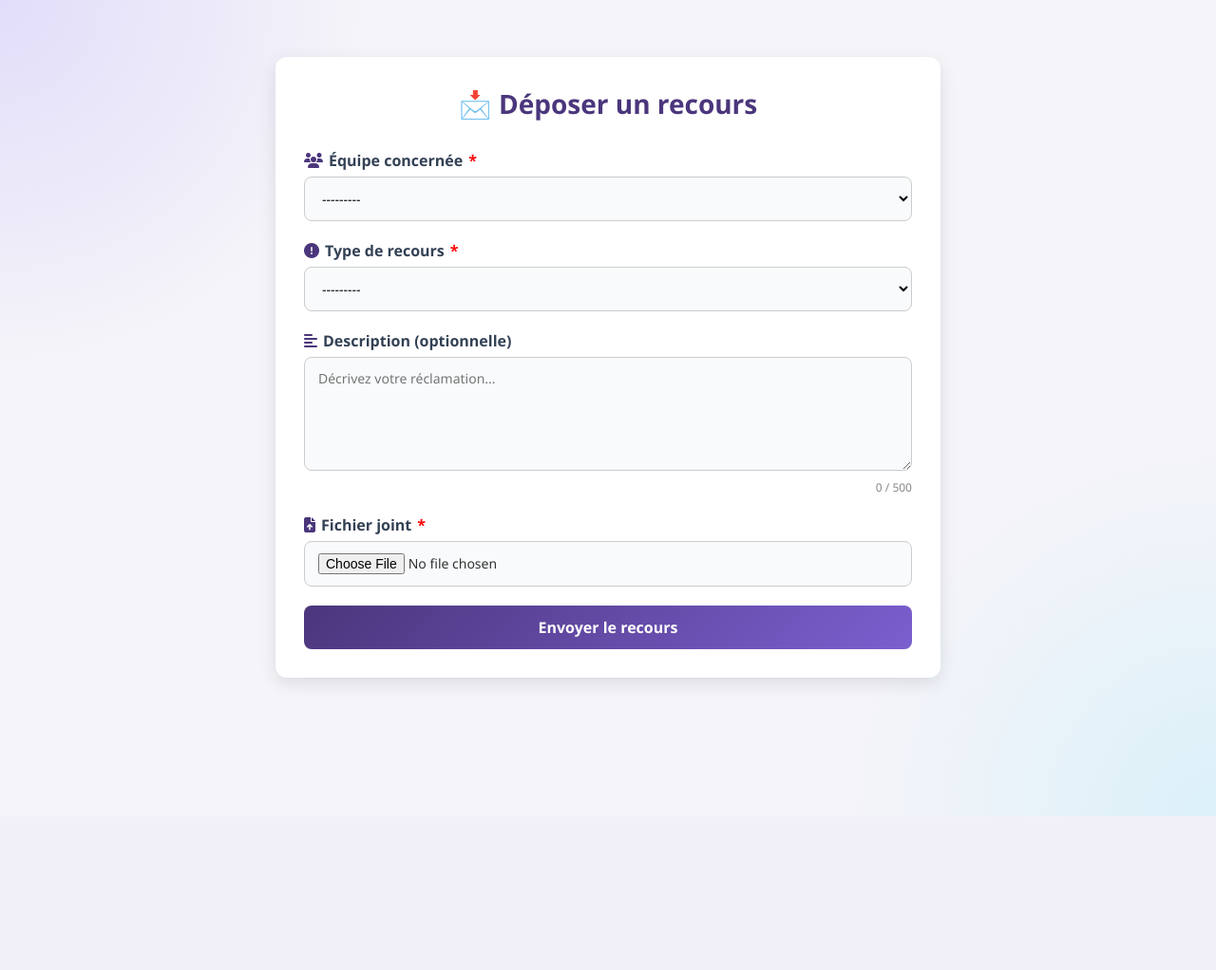
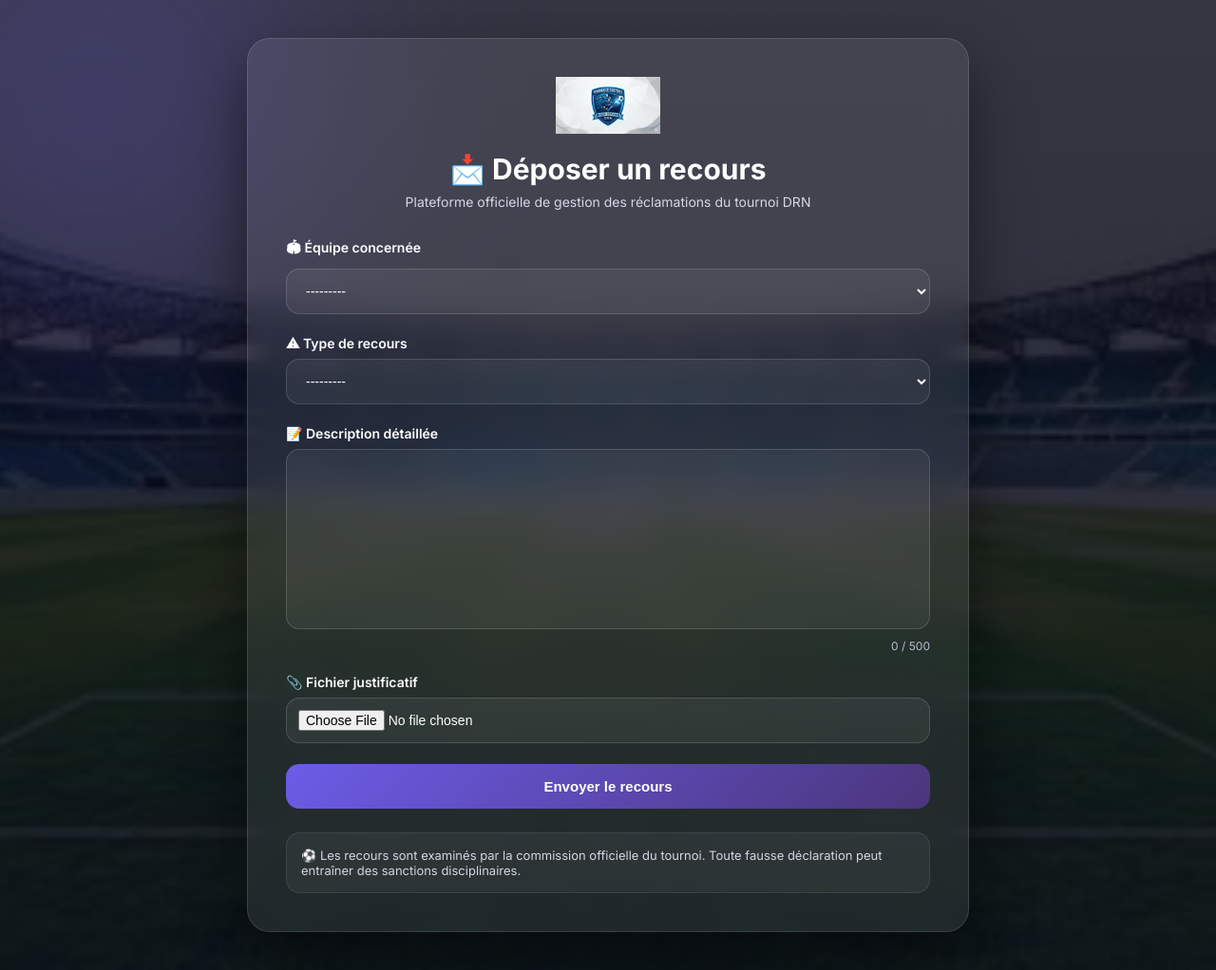
Before and after one commit to caissesosdirtech/projet_tournoi, a Django app: template reclamations/templates/reclamations/creer_reclamation.html in a window 1280 px wide. Shown: the whole page at 95% size. Before the commit the page ends 860 px from the top, so only its background shows below. Run offline with Django 5.2, Linux system fonts and the light colour scheme; the template is opened without the code that fills it: values that come from a table or form of the project are taken from there, others are empty; some libraries are stand-ins or nearby versions.

Commit message:
MAJ form reclamation pour rendre obligatoir PJ

```diff
--- a/reclamations/forms.py
+++ b/reclamations/forms.py
@@ -1,35 +1,27 @@
 from django import forms
 from .models import Reclamation
 from equipes.models import Equipe
+
+from django import forms
+from .models import Reclamation
 
 class ReclamationForm(forms.ModelForm):
 
     class Meta:
         model = Reclamation
-        fields = ['equipe', 'type_reclamation', 'description', 'fichier_joint']
-
-        widgets = {
-            'equipe': forms.Select(attrs={'class': 'form-control'}),
-            'type_reclamation': forms.Select(attrs={'class': 'form-control'}),
-            'description': forms.Textarea(attrs={
-                'class': 'form-control',
-                'rows': 4,
-                'placeholder': 'Décrivez votre réclamation...'
-            }),
-            'fichier_joint': forms.FileInput(attrs={'class': 'form-control'})
-        }
+        fields = '__all__'
 
     def __init__(self, *args, **kwargs):
+
         super().__init__(*args, **kwargs)
 
-        # Tous obligatoires sauf description
-        self.fields['equipe'].required = True
-        self.fields['type_reclamation'].required = True
+        # champ obligatoire
         self.fields['fichier_joint'].required = True
-        self.fields['description'].required = False
 
-        # Charger les équipes existantes
-        self.fields['equipe'].queryset = Equipe.objects.all()
+        # message personnalisé
+        self.fields['fichier_joint'].error_messages = {
+            'required': "⚠ Veuillez joindre un fichier justificatif."
+        }
 
 class DecisionReclamationForm(forms.ModelForm):
     class Meta:
--- a/reclamations/templates/reclamations/creer_reclamation.html
+++ b/reclamations/templates/reclamations/creer_reclamation.html
@@ -4,169 +4,418 @@
 <html lang="fr">
 <head>
 <meta charset="UTF-8">
-<title>📩 Déposer une réclamation</title>
-<link rel="stylesheet" href="{% static 'tournoi/css/admin_dashboard.css' %}">
+
+<title>📩 Déposer un recours</title>
+
+<link href="https://fonts.googleapis.com/css2?family=Inter:wght@400;500;600;700&display=swap" rel="stylesheet">
+
 <style>
-body {
-    background-color: #f4f4f9;
-    font-family: 'Segoe UI', Tahoma, Geneva, Verdana, sans-serif;
-    color: #333;
-    margin: 0;
-    padding: 0;
+
+/* ================= RESET ================= */
+
+*{
+    margin:0;
+    padding:0;
+    box-sizing:border-box;
 }
 
-.reclamation-form-container {
-    max-width: 700px;
-    margin: 60px auto;
-    padding: 30px;
-    background-color: #fff;
-    border-radius: 12px;
-    box-shadow: 0 6px 18px rgba(0,0,0,0.1);
+/* ================= BODY ================= */
+
+body{
+
+    font-family:'Inter', sans-serif;
+
+    min-height:100vh;
+
+    display:flex;
+    justify-content:center;
+    align-items:center;
+
+    padding:40px 20px;
+
+    background:
+        linear-gradient(rgba(8,10,25,0.82), rgba(8,10,25,0.88)),
+        url("{% static 'tournoi/img/stadium2.jpg' %}") center/cover no-repeat;
+
+    position:relative;
 }
 
-.reclamation-form-container h2 {
-    text-align: center;
-    font-size: 28px;
-    color: #4b367c;
-    margin-bottom: 30px;
+/* ================= GLOW ================= */
+
+.glow{
+    position:absolute;
+
+    width:500px;
+    height:500px;
+
+    border-radius:50%;
+
+    background:rgba(108,92,231,0.22);
+
+    filter:blur(120px);
+
+    top:-150px;
+    left:-150px;
 }
 
-.form-group {
-    position: relative;
-    margin-bottom: 20px;
+/* ================= CONTAINER ================= */
+
+.reclamation-container{
+
+    position:relative;
+    z-index:2;
+
+    width:100%;
+    max-width:760px;
+
+    padding:40px;
+
+    border-radius:24px;
+
+    background:rgba(255,255,255,0.08);
+
+    backdrop-filter:blur(18px);
+
+    border:1px solid rgba(255,255,255,0.12);
+
+    box-shadow:0 25px 60px rgba(0,0,0,0.5);
 }
 
-.form-group label {
-    display: flex;
-    align-items: center;
-    gap: 6px;
-    font-weight: 600;
-    margin-bottom: 6px;
+/* ================= HEADER ================= */
+
+.header{
+    text-align:center;
+    margin-bottom:30px;
 }
 
-.form-group label i {
-    color: #4b367c;
+.logo{
+    width:110px;
+    margin-bottom:15px;
 }
 
-.form-group input[type="text"],
+.header h2{
+    color:white;
+    font-size:30px;
+    margin-bottom:8px;
+}
+
+.header p{
+    color:#d7d7e7;
+    font-size:14px;
+}
+
+/* ================= FORM ================= */
+
+.form-group{
+    margin-bottom:22px;
+}
+
+/* labels */
+
+.form-group label{
+
+    display:block;
+
+    color:white;
+
+    font-size:14px;
+    font-weight:600;
+
+    margin-bottom:8px;
+}
+
+/* inputs */
+
+.form-group input,
 .form-group select,
-.form-group textarea,
-.form-group input[type="file"] {
-    width: 100%;
-    padding: 12px 14px;
-    border: 1px solid #ccc;
-    border-radius: 8px;
-    font-size: 14px;
-    transition: 0.3s;
+.form-group textarea{
+
+    width:100%;
+
+    padding:14px 16px;
+
+    border-radius:14px;
+
+    border:1px solid rgba(255,255,255,0.14);
+
+    background:rgba(255,255,255,0.06);
+
+    color:white;
+
+    font-size:14px;
+
+    outline:none;
+
+    transition:0.25s;
 }
+
+/* placeholder */
+
+.form-group textarea::placeholder,
+.form-group input::placeholder{
+    color:#bdbdd3;
+}
+
+/* focus */
 
 .form-group input:focus,
 .form-group select:focus,
-.form-group textarea:focus {
-    outline: none;
-    border-color: #4b367c;
-    box-shadow: 0 0 0 3px rgba(75,54,124,0.15);
+.form-group textarea:focus{
+
+    border-color:#6c5ce7;
+
+    box-shadow:0 0 0 4px rgba(108,92,231,0.2);
 }
 
-.form-group textarea {
-    resize: vertical;
-    min-height: 120px;
+/* textarea */
+
+.form-group textarea{
+    resize:none;
+    min-height:140px;
 }
 
-.char-counter {
-    font-size: 12px;
-    color: #888;
-    text-align: right;
-    margin-top: 4px;
+/* select options */
+
+select option{
+    color:black;
 }
 
-.btn-submit {
-    background: linear-gradient(135deg, #4b367c, #7b5fcf);
-    color: white;
-    font-size: 16px;
-    font-weight: 600;
-    padding: 12px 25px;
-    border: none;
-    border-radius: 8px;
-    cursor: pointer;
-    transition: 0.3s;
-    width: 100%;
+/* ================= FILE ================= */
+
+input[type="file"]{
+    padding:12px;
 }
 
-.btn-submit:hover {
-    background: linear-gradient(135deg, #7b5fcf, #4b367c);
-    transform: translateY(-2px);
+/* ================= COUNTER ================= */
+
+.char-counter{
+    margin-top:6px;
+    text-align:right;
+    color:#bcbcd4;
+    font-size:12px;
 }
 
-.form-error {
-    color: #e74c3c;
-    font-size: 13px;
-    margin-top: 4px;
+/* ================= ERROR ================= */
+
+.form-error{
+
+    margin-top:5px;
+
+    color:#ff9f9f;
+
+    font-size:12px;
 }
+
+/* ================= BUTTON ================= */
+
+.btn-submit{
+
+    width:100%;
+
+    padding:15px;
+
+    border:none;
+
+    border-radius:14px;
+
+    background:linear-gradient(135deg,#6c5ce7,#4b367c);
+
+    color:white;
+
+    font-size:15px;
+    font-weight:600;
+
+    cursor:pointer;
+
+    transition:0.3s;
+}
+
+.btn-submit:hover{
+
+    transform:translateY(-2px);
+
+    box-shadow:0 12px 30px rgba(108,92,231,0.35);
+}
+
+/* ================= ICON INFO ================= */
+
+.info-box{
+
+    margin-top:25px;
+
+    background:rgba(255,255,255,0.05);
+
+    border:1px solid rgba(255,255,255,0.08);
+
+    border-radius:14px;
+
+    padding:15px;
+
+    color:#d5d5e7;
+
+    font-size:13px;
+}
+
+/* ================= RESPONSIVE ================= */
+
+@media(max-width:768px){
+
+    .reclamation-container{
+        padding:30px 20px;
+    }
+
+    .header h2{
+        font-size:24px;
+    }
+
+}
+
 </style>
+
 </head>
+
 <body>
 
-<div class="reclamation-form-container">
+<div class="glow"></div>
+
+<div class="reclamation-container">
+
+    <!-- HEADER -->
+
+    <div class="header">
+
+        <img src="{% static 'tournoi/img/logo_tournoi.png' %}" class="logo">
+
         <h2>📩 Déposer un recours</h2>
 
-<form method="post" enctype="multipart/form-data">
+        <p>
+            Plateforme officielle de gestion des réclamations du tournoi DRN
+        </p>
+
+    </div>
+
+    <!-- FORM -->
+
+    <form method="POST" enctype="multipart/form-data">
+
         {% csrf_token %}
 
-    <!-- Équipe -->
+        <!-- ÉQUIPE -->
+
         <div class="form-group">
-        <label for="id_equipe"><i class="fas fa-users"></i> Équipe concernée <span style="color:red;">*</span></label>
+
+            <label for="id_equipe">
+                🏟 Équipe concernée
+            </label>
+
             {{ form.equipe }}
+
             {% if form.equipe.errors %}
-            <div class="form-error">{{ form.equipe.errors.0 }}</div>
+                <div class="form-error">
+                    {{ form.equipe.errors.0 }}
+                </div>
             {% endif %}
+
         </div>
 
-    <!-- Type de réclamation -->
+        <!-- TYPE -->
+
         <div class="form-group">
-        <label for="id_type_reclamation"><i class="fas fa-exclamation-circle"></i> Type de recours <span style="color:red;">*</span></label>
+
+            <label for="id_type_reclamation">
+                ⚠ Type de recours
+            </label>
+
             {{ form.type_reclamation }}
+
             {% if form.type_reclamation.errors %}
-            <div class="form-error">{{ form.type_reclamation.errors.0 }}</div>
+                <div class="form-error">
+                    {{ form.type_reclamation.errors.0 }}
+                </div>
             {% endif %}
+
         </div>
 
-    <!-- Description -->
+        <!-- DESCRIPTION -->
+
         <div class="form-group">
-        <label for="id_description"><i class="fas fa-align-left"></i> Description (optionnelle)</label>
+
+            <label for="id_description">
+                📝 Description détaillée
+            </label>
+
             {{ form.description }}
-        <div class="char-counter" id="charCounter">0 / 500</div>
-        {% if form.description.errors %}
-            <div class="form-error">{{ form.description.errors.0 }}</div>
-        {% endif %}
+
+            <div class="char-counter" id="charCounter">
+                0 / 500
             </div>
 
-    <!-- Fichier joint -->
-    <div class="form-group">
-        <label for="id_fichier_joint"><i class="fas fa-file-upload"></i> Fichier joint <span style="color:red;">*</span></label>
-        {{ form.fichier_joint }}
-        {% if form.fichier_joint.errors %}
-            <div class="form-error">{{ form.fichier_joint.errors.0 }}</div>
+            {% if form.description.errors %}
+                <div class="form-error">
+                    {{ form.description.errors.0 }}
+                </div>
             {% endif %}
+
         </div>
 
-    <button type="submit" class="btn-submit">Envoyer le recours</button>
-</form>
+        <!-- FILE -->
+
+        <div class="form-group">
+
+            <label for="id_fichier_joint">
+                📎 Fichier justificatif
+            </label>
+
+            {{ form.fichier_joint }}
+
+            {% if form.fichier_joint.errors %}
+                <div class="form-error">
+                    {{ form.fichier_joint.errors.0 }}
+                </div>
+            {% endif %}
+
         </div>
 
+        <!-- BUTTON -->
+
+        <button type="submit" class="btn-submit">
+            Envoyer le recours
+        </button>
+
+    </form>
+
+    <!-- INFO -->
+
+    <div class="info-box">
+
+        ⚽ Les recours sont examinés par la commission officielle du tournoi.
+        Toute fausse déclaration peut entraîner des sanctions disciplinaires.
+
+    </div>
+
+</div>
+
+<!-- ================= SCRIPT ================= -->
+
 <script>
+
 const textarea = document.getElementById('id_description');
+
 const counter = document.getElementById('charCounter');
-    if(textarea) {
+
+if(textarea){
+
     textarea.addEventListener('input', () => {
+
         const len = textarea.value.length;
+
         counter.textContent = `${len} / 500`;
+
     });
+
 }
 
 </script>
 
-<script src="https://kit.fontawesome.com/a076d05399.js" crossorigin="anonymous"></script>
-
 </body>
 </html>
```
Also changed, not shown: reclamations/views.py (+4 -5 lines). Lines whose indentation alone changed are shown as unchanged.
